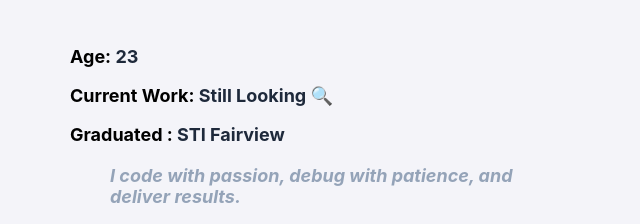
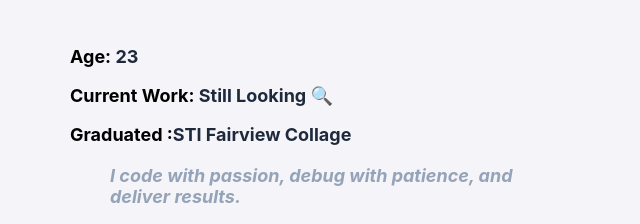
Before and after one commit to Eye2002/Portfolio, a plain HTML site: page index.html in a window 1280 px wide. Shown: the part 1140-1364 px from the top of the page, 10-650 px from the left. Drawn offline with nearby package versions, Linux system fonts and the light colour scheme; some packages are replaced by stand-ins of ours; a script that the page names is missing; a web font is replaced by a local one.

Commit message:
Fix HTML structure and update content

```diff
--- a/index.html
+++ b/index.html
@@ -78,7 +78,7 @@
     <div class="card hidden-text">
       <p><span class="highlight">Age:</span> 23 </p>
       <p><span class="highlight">Current Work:</span> Still Looking 🔍 </p>
-      <p><span class="highlight">Graduated :</span> STI Fairview </p>
+      <p><span class="highlight">Graduated :</span>STI Fairview Collage </p>
 
       <blockquote style="margin-top:20px; color:#94a3b8; font-style: italic;">
         I code with passion, debug with patience, and deliver results.</blockquote>
```
